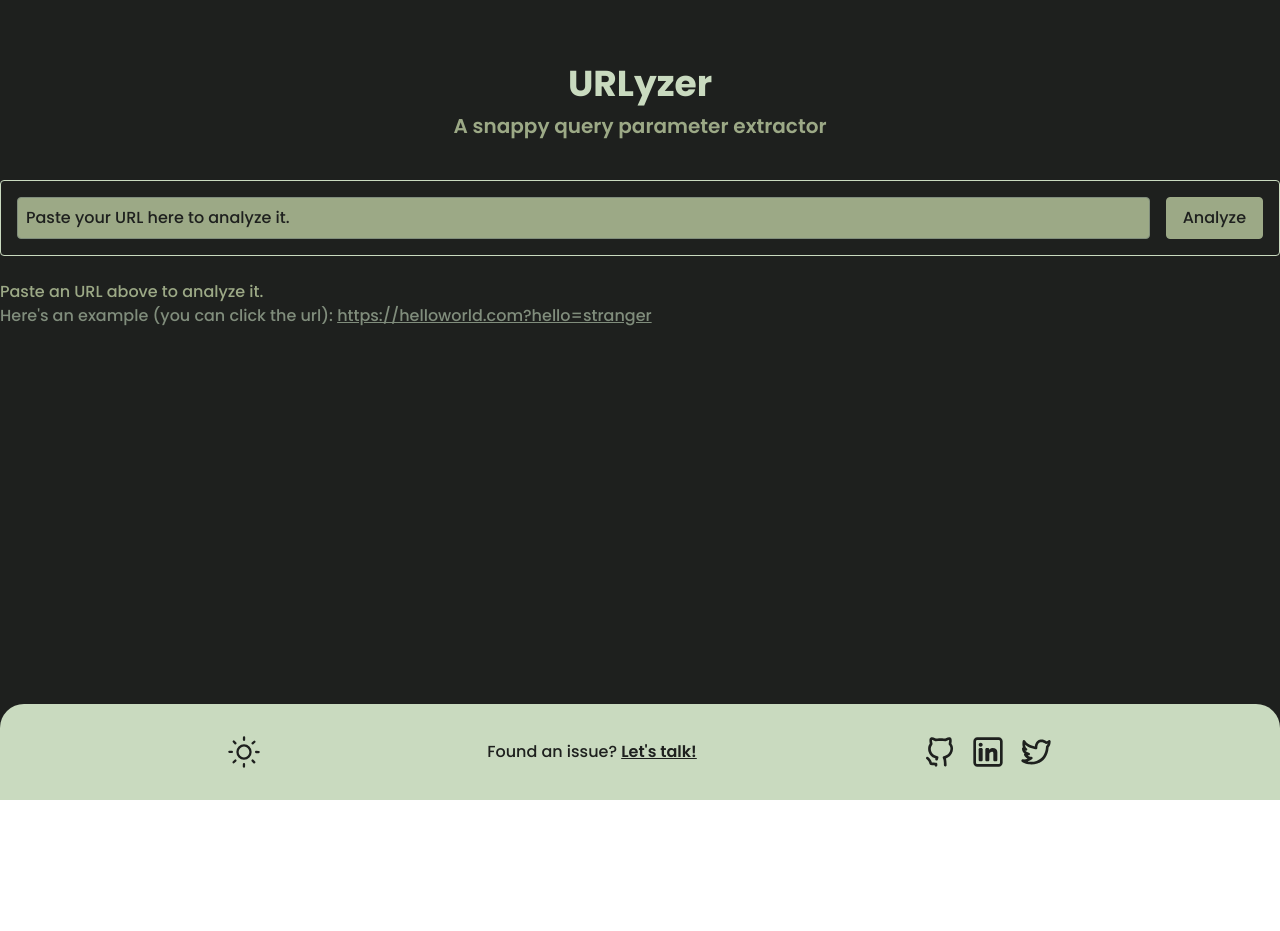
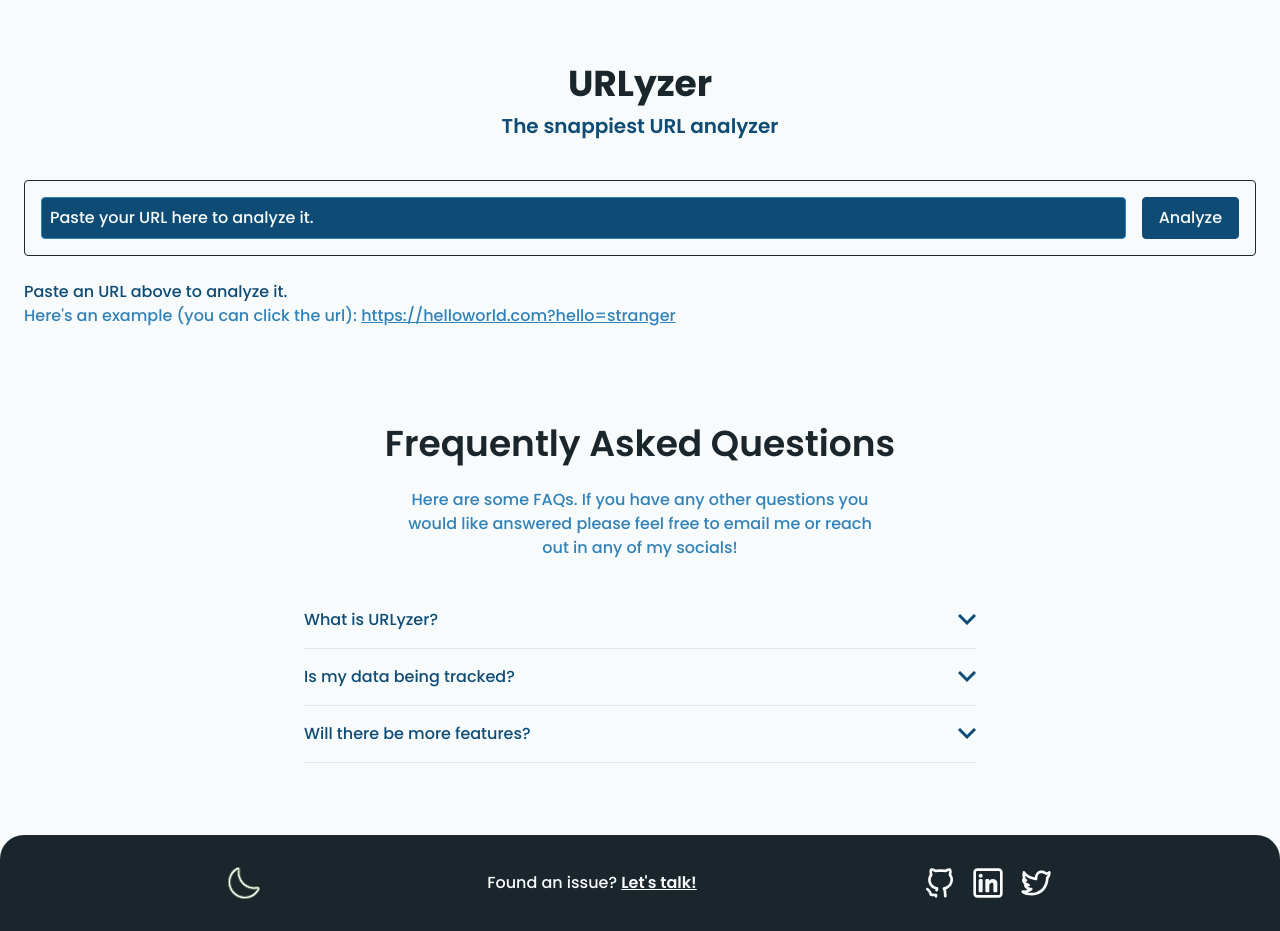
Before and after one commit to Pedro-Gregorio/URLyzer, a React (Vite) app: page / in a window 1280 px wide. Before the commit the page ends 800 px from the top, so only its background shows below. Built offline with nearby package versions, Linux system fonts and the light colour scheme.

Commit message:
Change: Dark Mode Scheme and Final Details

```diff
--- a/src/App.jsx
+++ b/src/App.jsx
@@ -2,7 +2,7 @@ import { useSelector } from "react-redux";
 import Header from "./components/Header";
 import Footer from "./components/Footer";
 import Main from "./components/Main";
-import Result from "./components/Result";
+import FAQ from "./components/FAQ";
 
 function App() {
   const theme = useSelector((state) => state.theme.value);
@@ -17,7 +17,7 @@ function App() {
       <div className="flex-grow">
         <Header />
         <Main />
-        <Result />
+        <FAQ />
       </div>
       <Footer />
     </div>
--- /dev/null
+++ b/src/components/FAQ.jsx
@@ -0,0 +1,55 @@
+import FAQItem from "./ui/FAQItem";
+
+const FAQs = [
+  {
+    question: "What is URLyzer?",
+    answer:
+      "URLyzer is a web application I created to solve a little problem I have in another project. It simply extracts some URL information but, most importantly in my case, the query parameters, allowing you to quickly copy it to your clipboard!",
+  },
+  {
+    question: "Is my data being tracked?",
+    answer:
+      "No, I don't even know how to do that! Jokes aside, I am not storing any URL you analyze here. Also, this project is open-source and you can find the source-code on my GitHub (see the footer) and check this for yourself!",
+  },
+  {
+    question: "Will there be more features?",
+    answer:
+      "To be honest, I am not sure, as it will mostly depend on what I need. However, if anyone suggests / requests a feature, I will definitely work on it!",
+  },
+];
+
+export default function FAQ() {
+  return (
+    <>
+      <section id="faq">
+        <div className="container mx-auto mt-24">
+          <h2 className="mb-6 text-3xl text-primary font-semibold text-center md:text-4xl">
+            Frequently Asked Questions
+          </h2>
+          <p className="max-w-lg px-6 mx-auto text-tertiary text-center text-grayishBlue">
+            Here are some FAQs. If you have any other questions you would like
+            answered please feel free to email me or reach out in any of my
+            socials!
+          </p>
+        </div>
+      </section>
+
+      <section id="faq-accordion">
+        <div className="container mx-auto px-6 mb-26">
+          <div className="max-w-2xl m-8 mx-auto overflow-hidden">
+            {FAQs.map((faq, index) => {
+              return (
+                <FAQItem
+                  key={index}
+                  index={index}
+                  question={faq.question}
+                  answer={faq.answer}
+                />
+              );
+            })}
+          </div>
+        </div>
+      </section>
+    </>
+  );
+}
--- a/src/components/Footer.jsx
+++ b/src/components/Footer.jsx
@@ -21,7 +21,7 @@ export default function Footer() {
   }
 
   return (
-    <div className="mt-10 min-h-fit bg-primary text-background w-full rounded-t-3xl">
+    <footer className="mt-10 min-h-fit bg-primary text-background w-full rounded-t-3xl">
       <div className="py-8 flex flex-col justify-center items-center space-y-6 md:flex-row md:justify-evenly md:space-y-0">
         <button onClick={handleThemeChange}>
           <img
@@ -36,7 +36,7 @@ export default function Footer() {
             href="mailto:pedro-gregorio@outlook.pt"
             className="font-semibold underline hover:text-tertiary transition duration-500"
           >
-            Let's talk!
+            Let&apos;s talk!
           </a>
         </h2>
         <div>
@@ -88,6 +88,6 @@ export default function Footer() {
           </ul>
         </div>
       </div>
-    </div>
+    </footer>
   );
 }
--- a/src/components/Header.jsx
+++ b/src/components/Header.jsx
@@ -1,10 +1,12 @@
 export default function Header() {
   return (
-    <div className="w-full">
+    <section id="header" className="w-full">
       <div className="container mt-16 mx-auto text-center">
         <h1 className="text-3xl text-primary font-bold lg:text-4xl">URLyzer</h1>
-        <p className="mt-2 text-lg text-secondary font-semibold lg:text-xl">A snappy query parameter extractor</p>
+        <p className="mt-2 text-lg text-secondary font-semibold lg:text-xl">
+          The snappiest URL analyzer
+        </p>
       </div>
-    </div>
+    </section>
   );
 }
--- a/src/components/Main.jsx
+++ b/src/components/Main.jsx
@@ -2,6 +2,7 @@ import { useDispatch, useSelector } from "react-redux";
 import { extract } from "../store/extractSlice";
 import { useState } from "react";
 import Tutorial from "./ui/Tutorial";
+import Result from "./ui/Result";
 
 export default function Main() {
   const origin = useSelector((state) => state.extract.origin);
@@ -51,7 +52,10 @@ export default function Main() {
   }
 
   return (
-    <div className="container mx-auto flex flex-col space-y-6 justify-center mt-10">
+    <section
+      id="main"
+      className="container px-6 mx-auto flex flex-col space-y-6 justify-center mt-10"
+    >
       <div className="border border-primary rounded flex justify-center">
         <form
           onSubmit={handleSubmit}
@@ -73,6 +77,7 @@ export default function Main() {
         </form>
       </div>
       <Tutorial handleClick={handleDummyUrlClick} show={origin !== ""} />
-    </div>
+      <Result />
+    </section>
   );
 }
--- /dev/null
+++ b/src/components/ui/FAQItem.jsx
@@ -0,0 +1,25 @@
+/* eslint-disable react/prop-types */
+export default function FAQItem({ index, question, answer }) {
+  return (
+    <div className="py-1 border-b outline-none group" tabIndex={index}>
+      <div className="flex items-center justify-between py-3 text-secondary transition duration-300 cursor-pointer group ease">
+        <div className="transition duration-300 ease group-hover:text-primary">
+          {question}
+        </div>
+        <div className="transition duration-300 ease group-focus:-rotate-180 group-focus:text-accent">
+          <svg xmlns="http://www.w3.org/2000/svg" width="18" height="12">
+            <path
+              fill="none"
+              stroke="currentColor"
+              strokeWidth="3"
+              d="M1 1l8 8 8-8"
+            />
+          </svg>
+        </div>
+      </div>
+      <div className="overflow-hidden transition duration-500 group-focus:max-h-screen max-h-0 ease">
+        <p className="py-2 text-justify text-primary">{answer}</p>
+      </div>
+    </div>
+  );
+}
--- a/src/components/ui/Parameter.jsx
+++ b/src/components/ui/Parameter.jsx
@@ -39,13 +39,13 @@ export default function Parameter({ parameter }) {
 
   return (
     <div>
-      <p className="text-secondary">Key: {parameterKey}</p>
+      <p className="text-primary">Key: {parameterKey}</p>
       <button
         className="group w-full flex items-center justify-between"
         onClick={handleCopyToClipboard}
       >
         <div className="truncate overflow-hidden text-primary">
-          Value: <span className="font-semibold text-xl">{parameterValue}</span>
+          Value: <span className="font-bold text-xl">{parameterValue}</span>
         </div>
         <div>{copyToClipboard()}</div>
       </button>
--- a/src/components/ui/Parameters.jsx
+++ b/src/components/ui/Parameters.jsx
@@ -4,12 +4,12 @@ import Parameter from "./Parameter";
 export default function Parameters({ parameters }) {
   return (
     <div>
-      <p className="text-xl font-semibold text-w text-center mb-2">
+      <p className="text-xl text-primary font-semibold text-w text-center mb-2">
         Query Parameters
       </p>
       <ul>
         {parameters.map((queryParameter, index) => (
-          <li key={index} className="mb-2 py-2 border-b border-accent">
+          <li key={index} className="mb-2 py-2 border-b border-tertiary">
             <Parameter parameter={queryParameter} />
           </li>
         ))}
--- a/src/components/Result.jsx
+++ b/src/components/ui/Result.jsx
@@ -1,5 +1,5 @@
 import { useSelector } from "react-redux";
-import Parameters from "./ui/Parameters";
+import Parameters from "./Parameters";
 
 export default function Result() {
   const origin = useSelector((state) => state.extract.origin);
@@ -16,20 +16,20 @@ export default function Result() {
 
   return (
     origin !== "" && (
-      <div className="container mx-auto mt-10 ">
-        <div className="border border-accent rounded px-4 py-4">
-          <h2 className="text-center text-2xl font-bold text-secondary mb-4">
-            Extracted Parameters
+      <section id="result" className="container mx-auto mt-10 ">
+        <div className="border-2 border-tertiary rounded px-4 py-4 bg-accent">
+          <h2 className="text-center text-2xl font-bold text-primary mb-4">
+            Extracted Information
           </h2>
-          <p className="text-sm text-secondary mb-2">
+          <p className="truncate overflow-hidden text-sm text-secondary mb-2">
             Base URL: <span className="text-lg">{origin}</span>
           </p>
-          <div className="p-4 border border-accent rounded">
+          <div className="p-4 border border-tertiary rounded">
             <Parameters parameters={parameters} />
           </div>
           <p className="mt-4 px-4 flex justify-end text-tertiary text-sm">
-            Note: You can quickly copy any query parameter value to your
-            clipboard by clicking on the icon
+            You can quickly copy any query parameter value to your clipboard by
+            clicking on the icon
             <svg
               className="h-6 fill-tertiary"
               viewBox="0 0 24 24"
@@ -40,7 +40,7 @@ export default function Result() {
             </svg>
           </p>
         </div>
-      </div>
+      </section>
     )
   );
 }
--- a/src/components/ui/Tutorial.jsx
+++ b/src/components/ui/Tutorial.jsx
@@ -1,7 +1,7 @@
 /* eslint-disable react/prop-types */
 export default function Tutorial({ handleClick, show }) {
   return (
-    <div className={`mt-8 ${show ? "hidden" : null}`}>
+    <section id="tutorial" className={`mt-8 ${show ? "hidden" : null}`}>
       <p className="text-secondary">Paste an URL above to analyze it.</p>
       <p className="text-tertiary">
         Here&apos;s an example (you can click the url):{" "}
@@ -9,6 +9,6 @@ export default function Tutorial({ handleClick, show }) {
           https://helloworld.com?hello=stranger
         </button>
       </p>
-    </div>
+    </section>
   );
 }
--- a/src/index.css
+++ b/src/index.css
@@ -12,8 +12,8 @@
 
 .dark {
   --color-background: #1E201E;
-  --color-primary: #C9DABF;
-  --color-secondary: #9CA986;
-  --color-tertiary: #808D7C;
-  --color-accent: #5F6F65;
+  --color-primary: #E9EFEC;
+  --color-secondary: #C4DAD2;
+  --color-tertiary: #6A9C89;
+  --color-accent: #16423C;
 }
--- a/src/store/themeSlice.js
+++ b/src/store/themeSlice.js
@@ -1,8 +1,8 @@
 import { createSlice } from "@reduxjs/toolkit";
 
 const themeInitialState = {
-  value: "dark",
-  icon: "./light-mode.svg",
+  value: "light",
+  icon: "./dark-mode.svg",
 };
 
 export const themeSlice = createSlice({
```
